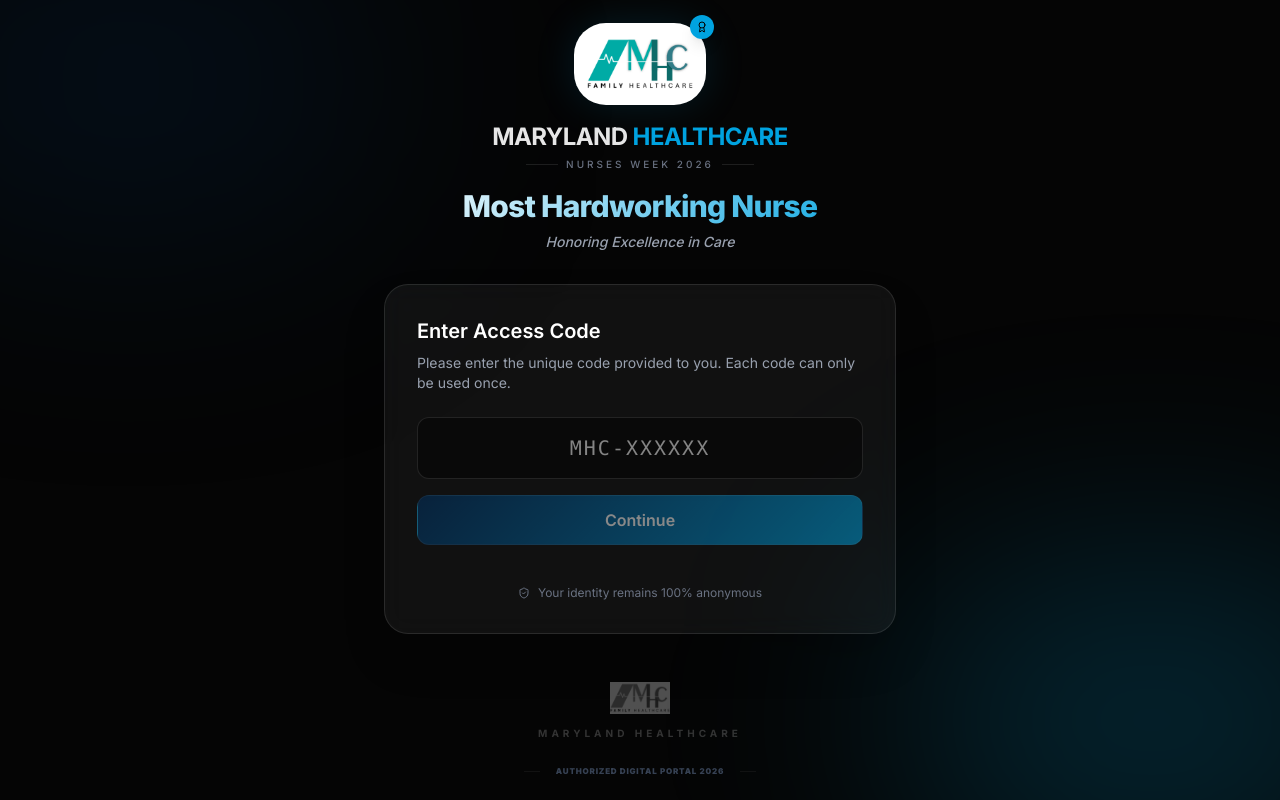
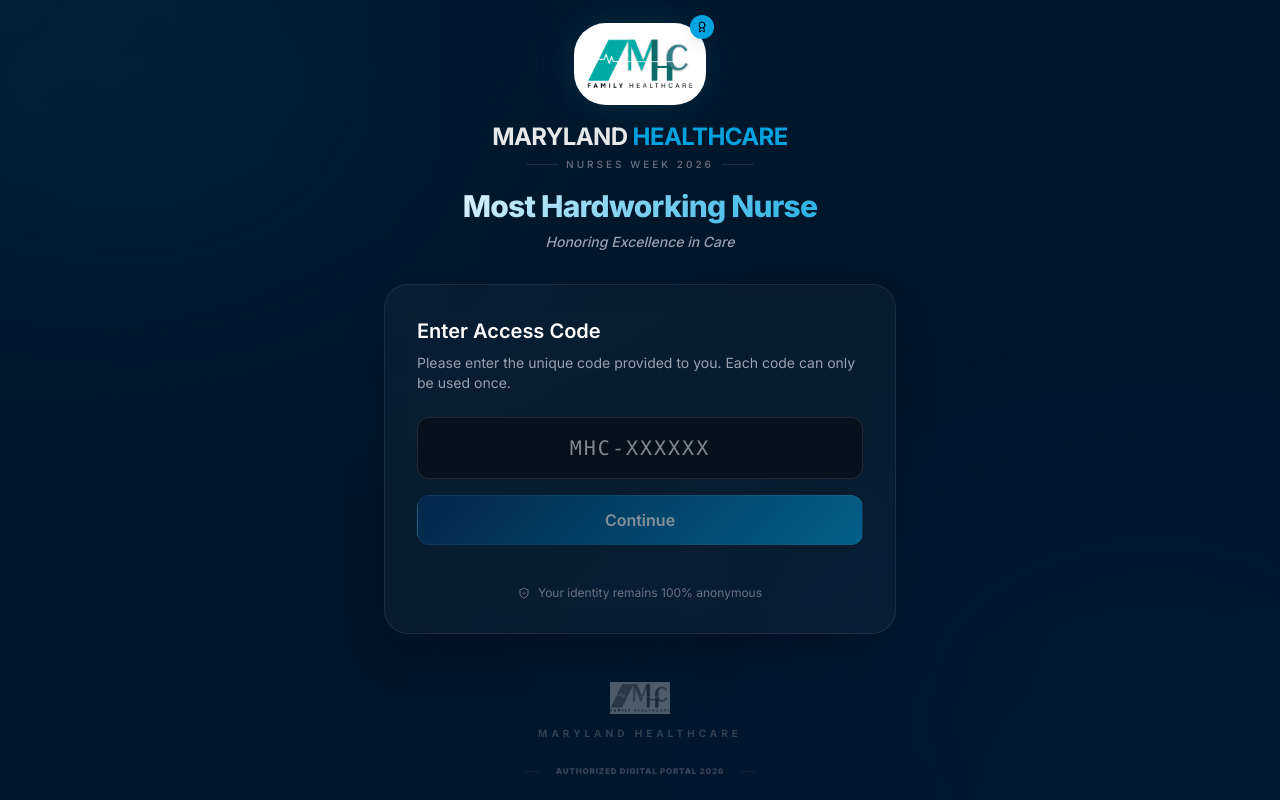
Before and after one commit to Oviksmedia/mhc-anonymous-voting, a Next.js app: page / in a window 1280 px wide. Built offline with nearby package versions, Linux system fonts and the light colour scheme; no server answers.

Commit message:
Brand Identity: Shifted to Deep Medical Navy theme to match logo

```diff
--- a/src/app/globals.css
+++ b/src/app/globals.css
@@ -1,24 +1,28 @@
 @import "tailwindcss";
 
 @theme {
-  --color-primary: #003366;
+  --color-primary: #002B5B;
   --color-secondary: #00A3E0;
   --color-accent: #FFD700;
-  --color-background: #050505;
-  --color-card: rgba(255, 255, 255, 0.05);
-  --color-border: rgba(255, 255, 255, 0.1);
+  --color-background: #001529; /* Deep Medical Navy */
+  --color-card: rgba(255, 255, 255, 0.03);
+  --color-border: rgba(255, 255, 255, 0.08);
 }
 
 :root {
-  --background: #050505;
+  --background: #001529;
   --foreground: #ffffff;
 }
 
 body {
   background: var(--background);
+  background-image:
+    radial-gradient(at 0% 0%, rgba(0, 163, 224, 0.05) 0px, transparent 50%),
+    radial-gradient(at 100% 100%, rgba(0, 43, 91, 0.2) 0px, transparent 50%);
   color: var(--foreground);
   font-family: 'Inter', sans-serif;
   overflow-x: hidden;
+  min-height: 100vh;
 }
 
 .glass-card {
--- a/src/app/results/page.tsx
+++ b/src/app/results/page.tsx
@@ -66,7 +66,7 @@
 
   if (!authorized) {
     return (
-      <div className="min-h-screen flex items-center justify-center p-4 bg-[#050505] font-inter">
+      <div className="min-h-screen flex items-center justify-center p-4 bg-background font-inter">
         <div className="absolute inset-0 overflow-hidden pointer-events-none">
           <div className="absolute top-1/2 left-1/2 -translate-x-1/2 -translate-y-1/2 w-[600px] h-[600px] bg-secondary/10 rounded-full blur-[120px]" />
         </div>
@@ -109,11 +109,11 @@
   const participationRate = Math.round((totalVotes / TOTAL_STAFF) * 100);
 
   return (
-    <div className="min-h-screen bg-[#050505] font-inter text-white pb-20">
+    <div className="min-h-screen bg-background font-inter text-white pb-20">
       {/* Background Decor */}
       <div className="fixed inset-0 overflow-hidden pointer-events-none">
-        <div className="absolute top-[-10%] right-[-5%] w-[40%] h-[40%] bg-secondary/5 rounded-full blur-[120px]" />
-        <div className="absolute bottom-[20%] left-[-10%] w-[30%] h-[30%] bg-primary/10 rounded-full blur-[120px]" />
+        <div className="absolute top-[-10%] right-[-5%] w-[40%] h-[40%] bg-secondary/10 rounded-full blur-[120px]" />
+        <div className="absolute bottom-[20%] left-[-10%] w-[30%] h-[30%] bg-primary/20 rounded-full blur-[120px]" />
       </div>
 
       <nav className="border-b border-white/5 bg-black/20 backdrop-blur-md sticky top-0 z-50">
--- a/src/components/VotingSystem.tsx
+++ b/src/components/VotingSystem.tsx
@@ -74,8 +74,8 @@
   return (
     <div className="min-h-screen flex flex-col items-center justify-center p-4 relative overflow-hidden">
       {/* Background Orbs */}
-      <div className="absolute top-[-10%] left-[-10%] w-[40%] h-[40%] bg-primary/20 rounded-full blur-[120px]" />
-      <div className="absolute bottom-[-10%] right-[-10%] w-[40%] h-[40%] bg-secondary/20 rounded-full blur-[120px]" />
+      <div className="absolute top-[-10%] left-[-10%] w-[40%] h-[40%] bg-secondary/5 rounded-full blur-[120px]" />
+      <div className="absolute bottom-[-10%] right-[-10%] w-[40%] h-[40%] bg-primary/10 rounded-full blur-[120px]" />
 
       <motion.div
         initial={{ opacity: 0, y: 20 }}
```
